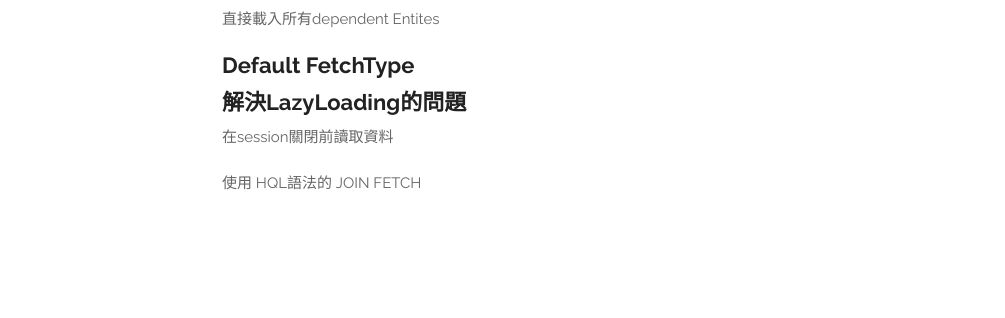
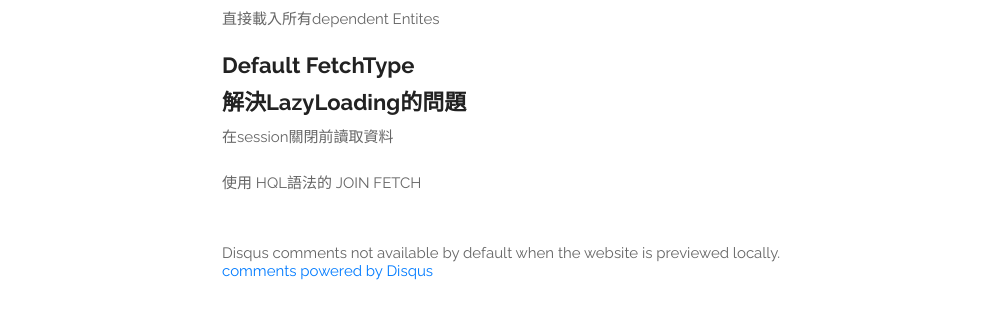
Before and after one commit to akechetaki10736/akechetaki10736.github.io, a plain HTML site: page blog/post-13/index.html in a window 1280 px wide. Shown: the part 2013-2331 px from the top of the page, without its empty margins (53-1058 px from the left). Drawn offline with Linux system fonts and the light colour scheme.

Commit message:
implement Disqus

```diff
--- a/blog/post-13/index.html
+++ b/blog/post-13/index.html
@@ -201,7 +201,26 @@
         </div>
 
 
+        <div id="disqus_thread"></div>
+<script type="application/javascript">
+    var disqus_config = function () {
 
+
+
+    };
+    (function() {
+        if (["localhost", "127.0.0.1"].indexOf(window.location.hostname) != -1) {
+            document.getElementById('disqus_thread').innerHTML = 'Disqus comments not available by default when the website is previewed locally.';
+            return;
+        }
+        var d = document, s = d.createElement('script'); s.async = true;
+        s.src = '//' + "kit's blog" + '.disqus.com/embed.js';
+        s.setAttribute('data-timestamp', +new Date());
+        (d.head || d.body).appendChild(s);
+    })();
+</script>
+<noscript>Please enable JavaScript to view the <a href="https://disqus.com/?ref_noscript">comments powered by Disqus.</a></noscript>
+<a href="https://disqus.com" class="dsq-brlink">comments powered by <span class="logo-disqus">Disqus</span></a>
       </div>
     </div>
   </div>
```
